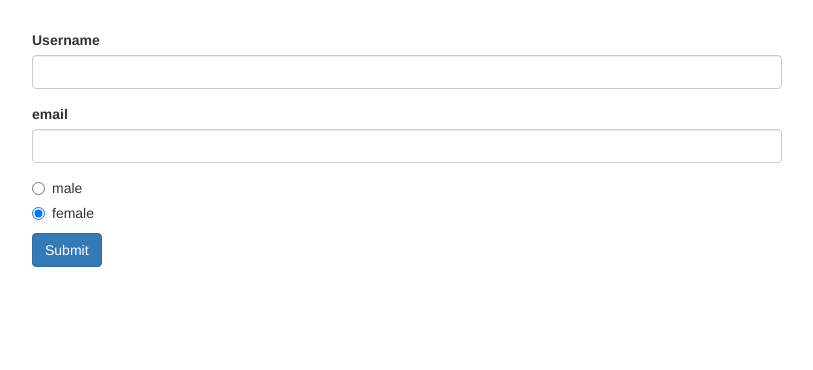
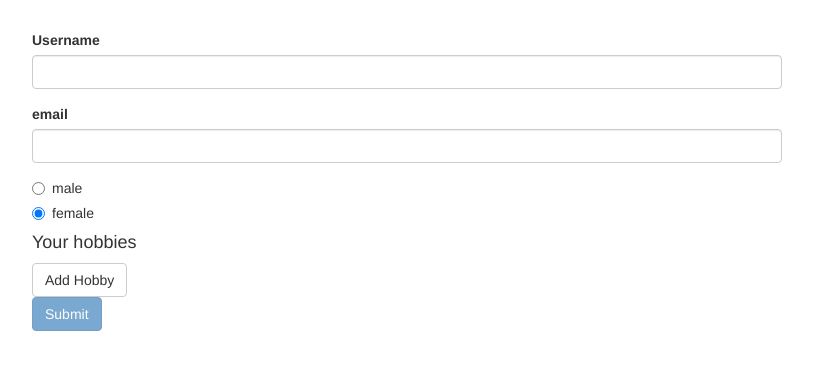
Before and after one commit to c42-angular/forms-reactive-start, an Angular app: page / in a window 1280 px wide. Shown: the top 370 px of the page, without its empty margins (233-1046 px from the left). Built offline with nearby package versions, Linux system fonts and the light colour scheme.

Commit message:
Dynamic control add - using FormArray

```diff
--- a/src/app/app.component.html
+++ b/src/app/app.component.html
@@ -31,15 +31,23 @@
             <input
               type="radio"
               formControlName="gender"
-              [value]="gender">{{ gender }}
+              [value]="gender">
+            {{ gender }}
           </label>
         </div>
-
+        <div formArrayName="hobbies">
+          <h4>Your hobbies</h4>
+          <button class="btn btn-default" type="button" (click)="onAddHobby()">Add Hobby</button>
+          <div class="form-group"
+            *ngFor="let hobbyControl of signupForm.get('hobbies').controls; let i = index">
+            <input type="text" class="form-control" [formControlName]=i>
+          </div>
+        </div>
         <span
           *ngIf="!signupForm.valid && signupForm.touched"
           class="help-block">Please enter valid data</span>
 
-        <button class="btn btn-primary" type="submit">Submit</button>
+        <button class="btn btn-primary" type="submit" [disabled]="!signupForm.valid">Submit</button>
       </form>
     </div>
   </div>
--- a/src/app/app.component.ts
+++ b/src/app/app.component.ts
@@ -1,5 +1,5 @@
 import { Component, OnInit } from '@angular/core';
-import { FormGroup, FormControl, Validators } from '@angular/forms';
+import { FormGroup, FormControl, Validators, FormArray } from '@angular/forms';
 
 @Component({
   selector: 'app-root',
@@ -16,11 +16,17 @@
         'username': new FormControl(null, Validators.required),
         'email': new FormControl(null, [Validators.required, Validators.email])
       }),
-      'gender': new FormControl('female')
+      'gender': new FormControl('female'),
+      'hobbies': new FormArray([])
     });
   }
 
   onSubmit() {
     console.log(this.signupForm);
   }
+
+  onAddHobby() {
+    const control = new FormControl(null, Validators.required);
+    (<FormArray>this.signupForm.get('hobbies')).push(control);
+  }
 }
```
